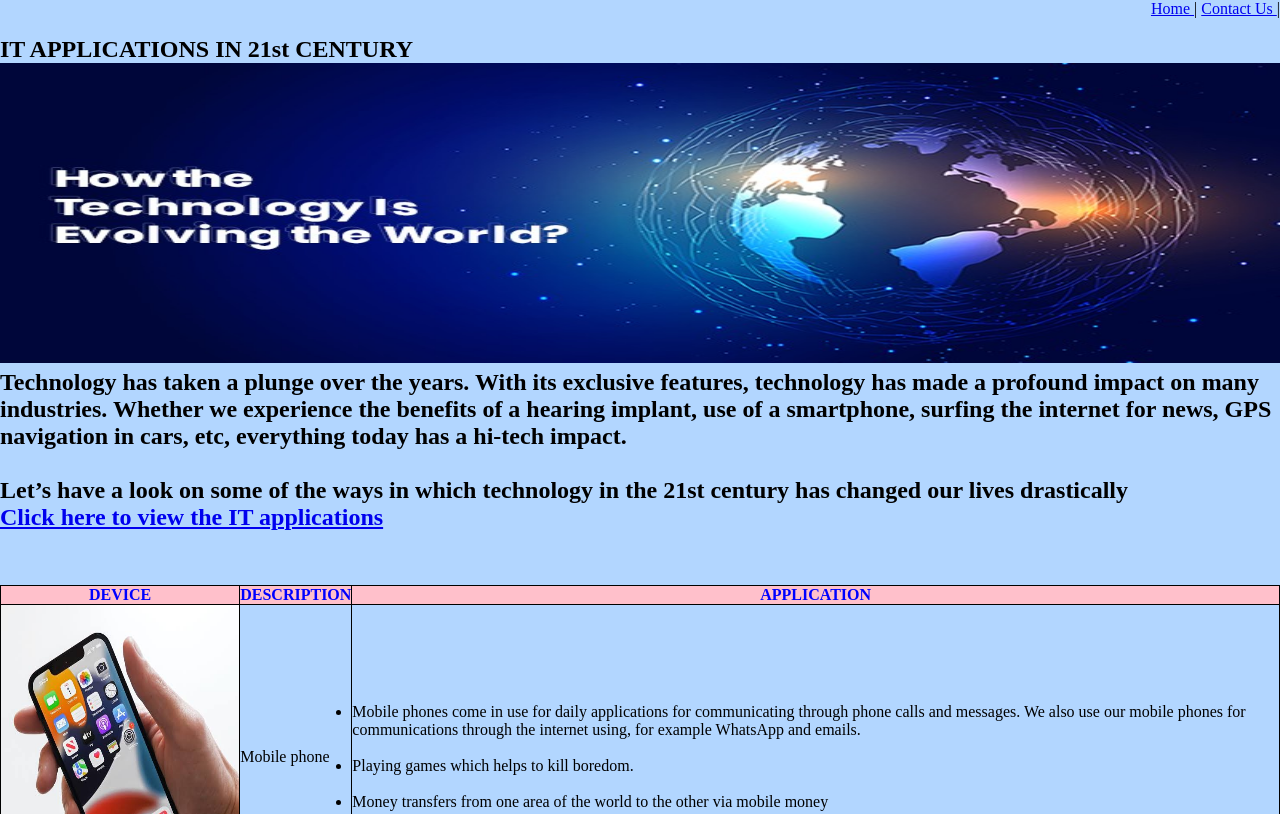
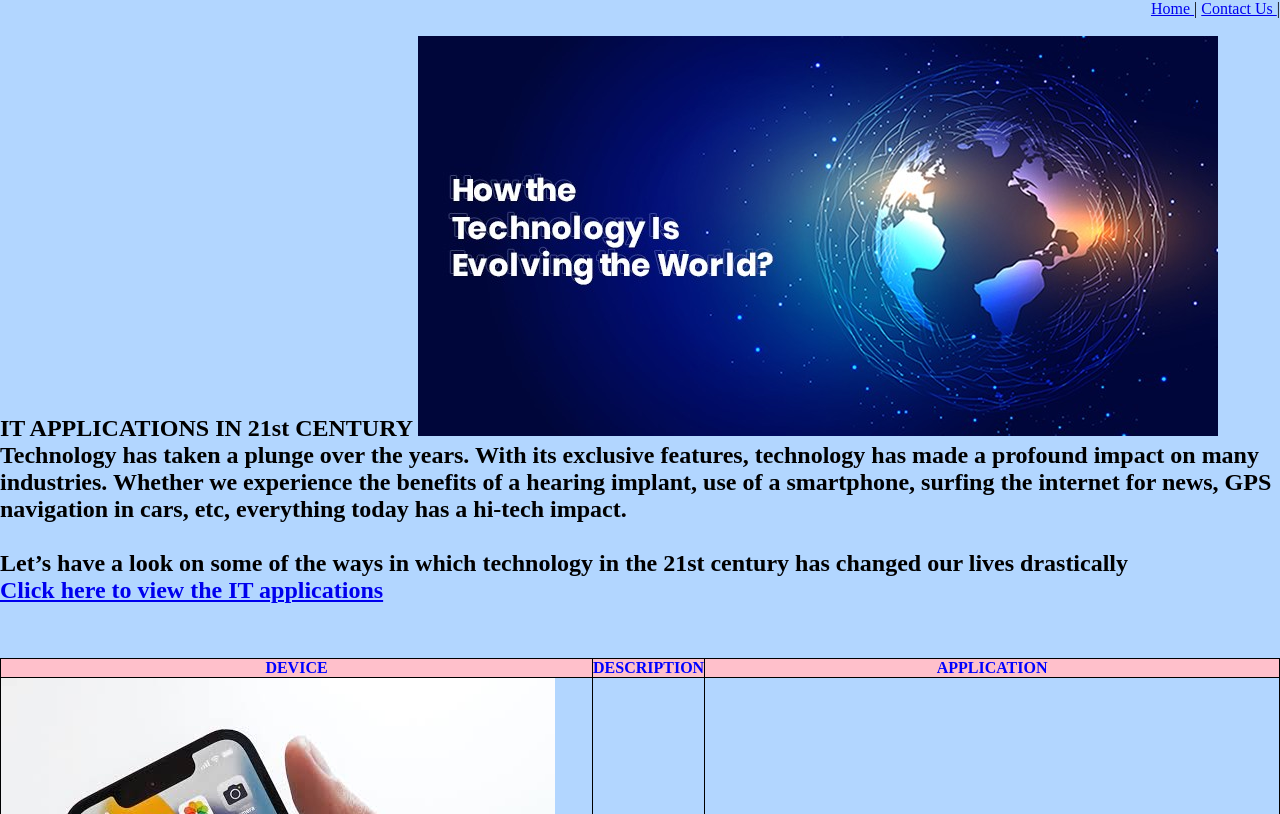
Before and after one commit to Mutsinzi-Official/mutsinzi-official.github.io, a plain HTML site: page index.html in a window 1280 px wide. Shown: the top 814 px of the page. Drawn offline with Linux system fonts and the light colour scheme.

Commit message:
Update Index.css

```diff
--- a/Index.css
+++ b/Index.css
@@ -20,11 +20,7 @@ height: auto;
 width: 900px;
 }
 
-img {
-height: 300px;
-width: 100%;
-float: 0"
-}
+
 
 footer {
 clear: both; /* Add this */
```
